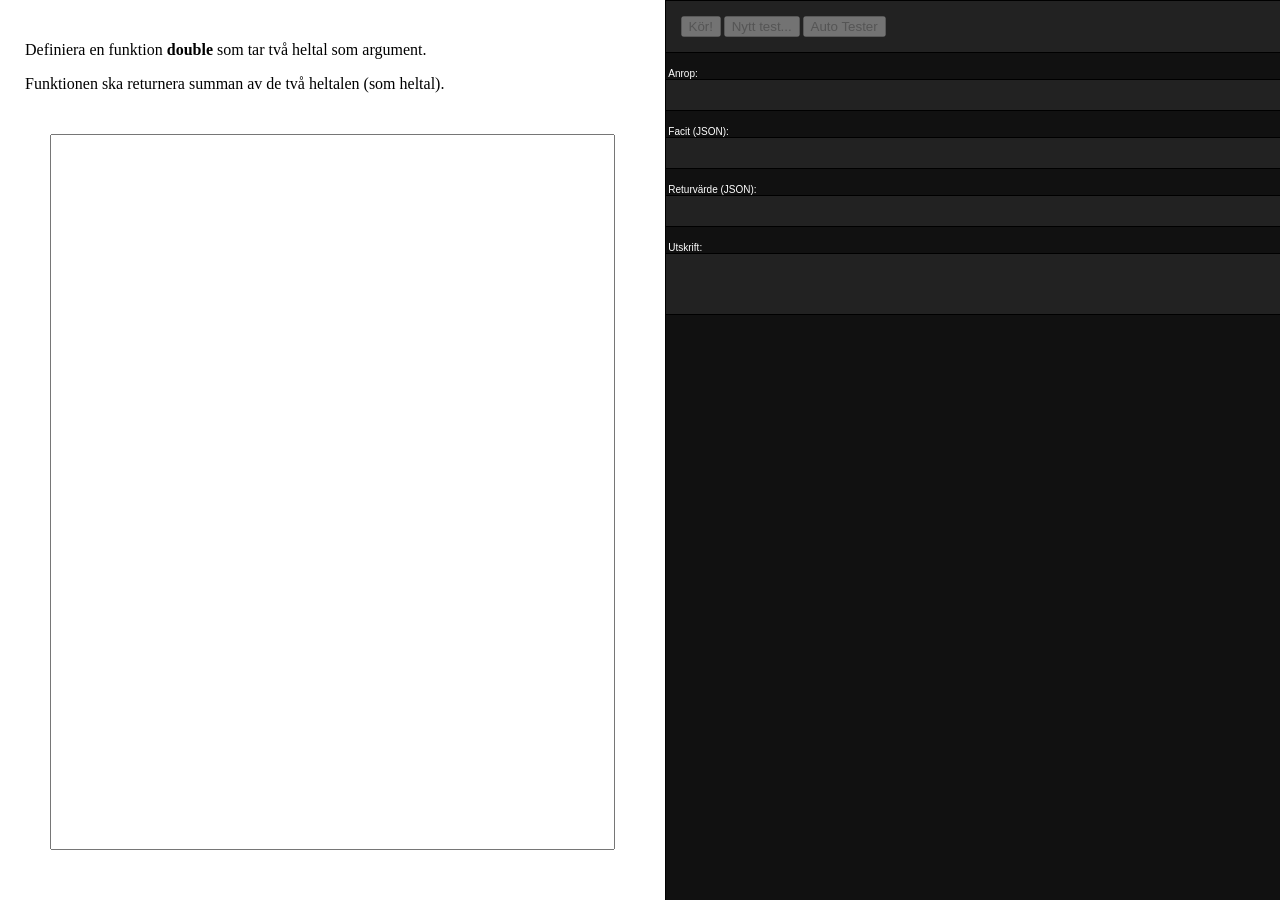
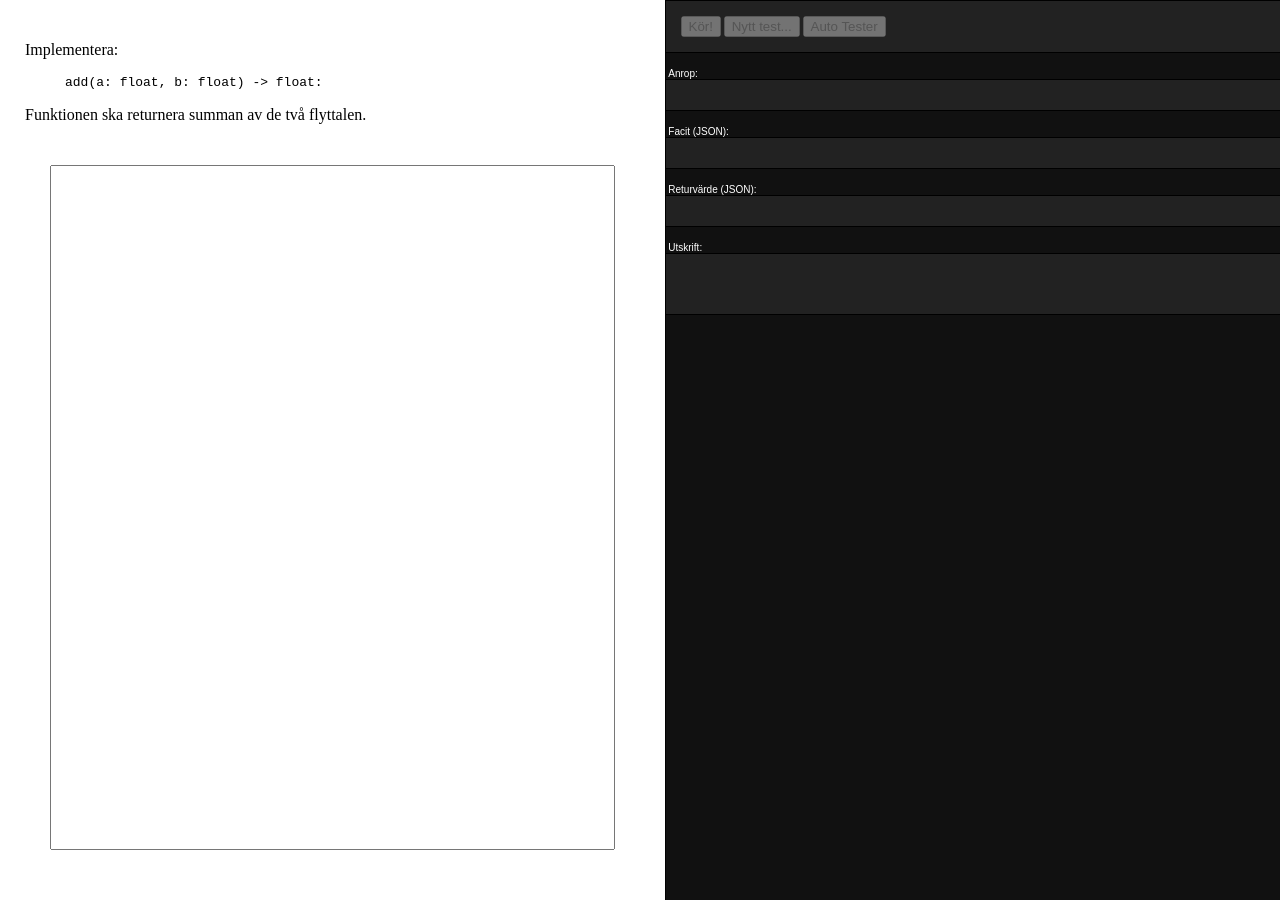
Before and after one commit to crilab/dva128_funcportal, a Jekyll site: the page built from _assignments/two_numbers_sum.md, in a window 1280 px wide. Built offline with Jekyll 4.4.1, drawn with Linux system fonts in a browser that asks for light colours.

Commit message:
assignment fix (two_numbers_sum)

```diff
--- a/_assignments/two_numbers_sum.md
+++ b/_assignments/two_numbers_sum.md
@@ -3,20 +3,23 @@ layout: assignment
 title: Two Numbers Sum
 difficulty: 0
 ---
-Definiera en funktion **double** som tar två heltal som argument.
+Implementera:
+{% highlight python %}
+add(a: float, b: float) -> float:
+{% endhighlight %}
 
-Funktionen ska returnera summan av de två heltalen (som heltal).
+Funktionen ska returnera summan av de två flyttalen.
 
 <script>
 
 const solution = `
 
-def double(a, b):
+def add(a, b):
     return a + b
 
 `
 new Assignment(
-    'double',
+    'add',
     () => {
         const args = []
         while (args.length < 2) {
```
